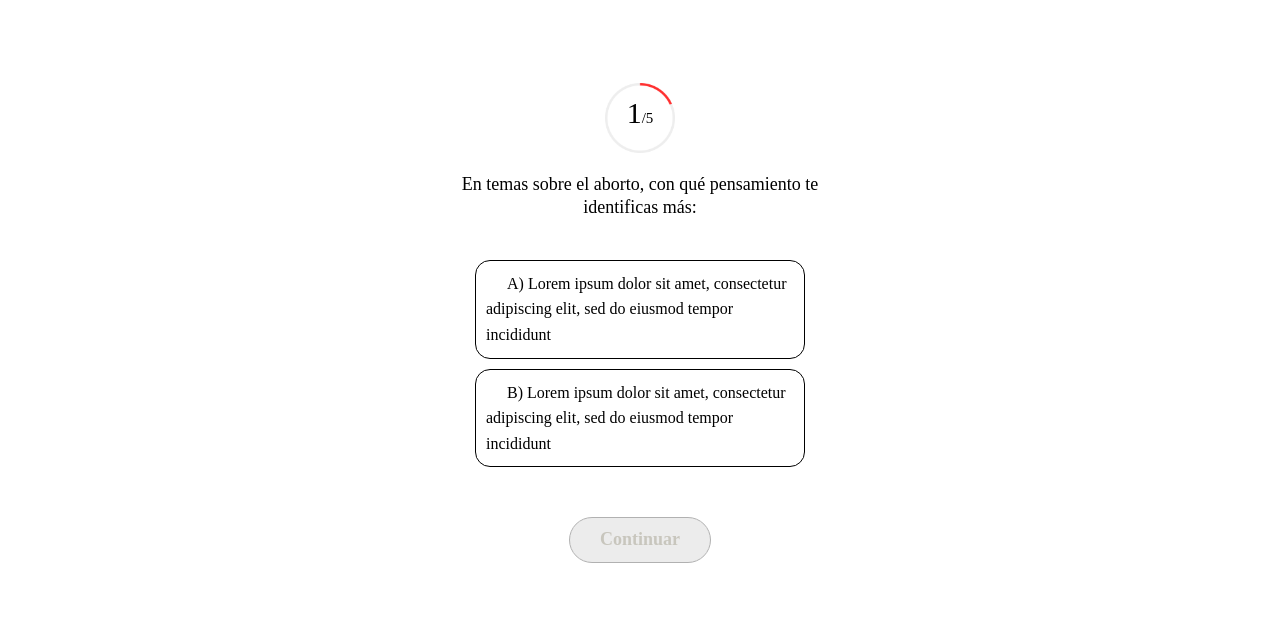
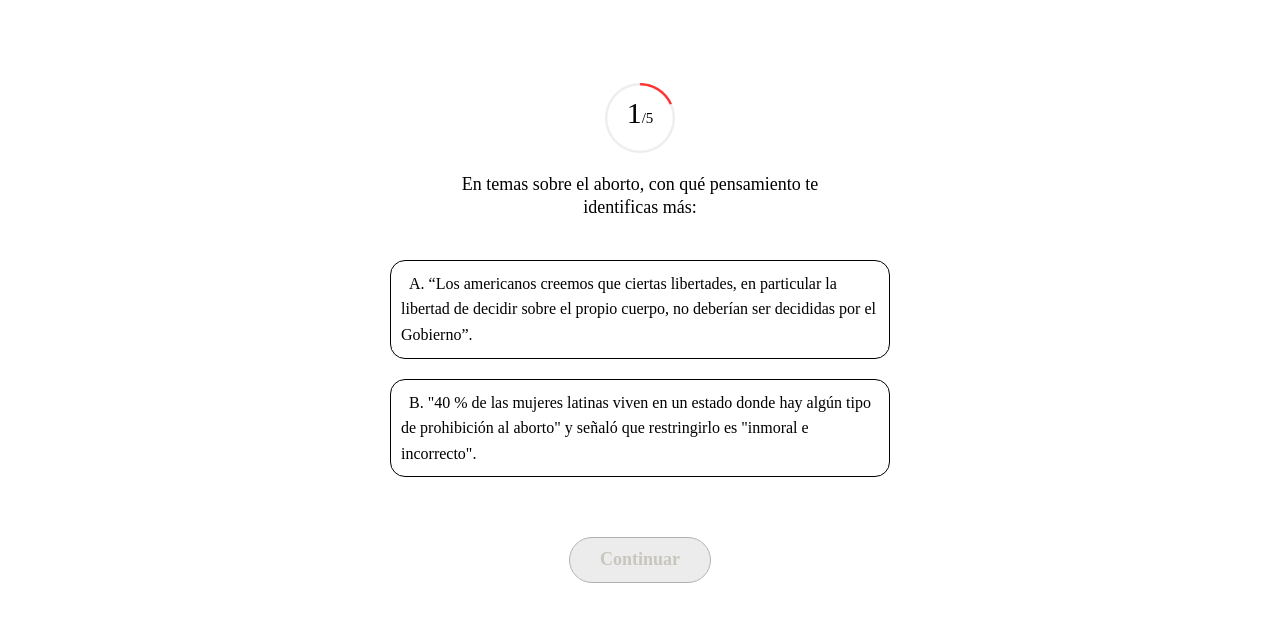
Before and after one commit to nuevasnarrativasec/trivia-trump-harris, a plain HTML site: page index.html in a window 1280 px wide. Both pictures are taken after a click on the button "Empezar". Shown: the part 107-728 px from the top of the page. Drawn offline with nearby package versions, Linux system fonts and the light colour scheme.

Commit message:
texto opciones

```diff
--- a/css/style.css
+++ b/css/style.css
@@ -161,7 +161,7 @@ body{
         box-sizing: border-box;
         display: inline-block;
         margin: 0 20px;
-        max-width: 330px;
+        max-width: 500px;
         text-align: left;
         vertical-align: top;
     }
@@ -232,12 +232,13 @@ body{
                 cursor: pointer;
                 display: block;
                 font: 16px / 1.6 "Noto Serif KR", serif;
-                margin-bottom: 10px;
+                margin-bottom: 20px;
                 padding: 10px;
             }
                 input[type=radio]{
                     accent-color: #F3D264;
                     opacity: 0;
+                    width: 0;
                 }
                 .box-main-trivia .question label:hover,
                 label.active{
@@ -475,7 +476,7 @@ body{
             height: 100%;
             left: inherit;
             padding-bottom: 50px;
-            padding-top: 100px;
+            padding-top: 20px;
             position: relative;
             transform: inherit;
             top: inherit;
--- a/index.html
+++ b/index.html
@@ -15,7 +15,7 @@
     <link rel="preconnect" href="https://fonts.gstatic.com" crossorigin>
     <link href="https://fonts.googleapis.com/css2?family=Noto+Serif+KR:wght@200..900&display=swap" rel="stylesheet">
 
-    <link rel="stylesheet" href="./css/style.css?v5">
+    <link rel="stylesheet" href="./css/style.css?v6">
 
     <style>
         #gpt_zocalo,
@@ -95,8 +95,8 @@
                 </h6>
                 <p>En temas sobre el aborto, con qué pensamiento te identificas más:</p>
                 <div class="box-preguntas">
-                    <label><input type="radio" name="q1" value="Trump">A) Lorem ipsum dolor sit amet, consectetur adipiscing elit, sed do eiusmod tempor incididunt</label>
-                    <label><input type="radio" name="q1" value="Harris">B) Lorem ipsum dolor sit amet, consectetur adipiscing elit, sed do eiusmod tempor incididunt</label>
+                    <label><input type="radio" name="q1" value="Trump">A. “Los americanos creemos que ciertas libertades, en particular la libertad de decidir sobre el propio cuerpo, no deberían ser decididas por el Gobierno”.</label>
+                    <label><input type="radio" name="q1" value="Harris">B. "40 % de las mujeres latinas viven en un estado donde hay algún tipo de prohibición al aborto" y señaló que restringirlo es "inmoral e incorrecto".</label>
                 </div>
                 <div class="box-botones">
                     <button class="siguiente" type="button" onclick="nextQuestion(1)" disabled>Continuar</button>
@@ -109,8 +109,8 @@
                 </h6>
                 <p class="small">En temas sobre el aborto, con qué pensamiento te identificas más:</p>
                 <div class="box-preguntas">
-                    <label><input type="radio" name="q2" value="Trump">A) Lorem ipsum dolor sit amet, consectetur adipiscing elit, sed do eiusmod tempor incididunt</label>
-                    <label><input type="radio" name="q2" value="Harris">B) Lorem ipsum dolor sit amet, consectetur adipiscing elit, sed do eiusmod tempor incididunt</label>
+                    <label><input type="radio" name="q2" value="Trump">A. “Los americanos creemos que ciertas libertades, en particular la libertad de decidir sobre el propio cuerpo, no deberían ser decididas por el Gobierno”.</label>
+                    <label><input type="radio" name="q2" value="Harris">B. "40 % de las mujeres latinas viven en un estado donde hay algún tipo de prohibición al aborto" y señaló que restringirlo es "inmoral e incorrecto".</label>
                 </div>
                 <div class="box-botones">
                     <button class="previo" type="button" onclick="prevQuestion(2)">
@@ -126,8 +126,8 @@
                 </h6>
                 <p>¿Cuál es tu talento?</p>
                 <div class="box-preguntas">
-                    <label><input type="radio" name="q3" value="Trump">A) Lorem ipsum dolor sit amet, consectetur adipiscing elit, sed do eiusmod tempor incididunt</label>
-                    <label><input type="radio" name="q3" value="Harris">B) Lorem ipsum dolor sit amet, consectetur adipiscing elit, sed do eiusmod tempor incididunt</label>
+                    <label><input type="radio" name="q3" value="Trump">A. “Los americanos creemos que ciertas libertades, en particular la libertad de decidir sobre el propio cuerpo, no deberían ser decididas por el Gobierno”.</label>
+                    <label><input type="radio" name="q3" value="Harris">B. "40 % de las mujeres latinas viven en un estado donde hay algún tipo de prohibición al aborto" y señaló que restringirlo es "inmoral e incorrecto".</label>
                 </div>
                 <div class="box-botones">
                     <button class="previo" type="button" onclick="prevQuestion(3)">
@@ -143,8 +143,8 @@
                 </h6>
                 <p>¿Cómo sería una clase perfecta para ti?</p>
                 <div class="box-preguntas">
-                    <label><input type="radio" name="q4" value="Trump">A) Lorem ipsum dolor sit amet, consectetur adipiscing elit, sed do eiusmod tempor incididunt</label>
-                    <label><input type="radio" name="q4" value="Harris">B) Lorem ipsum dolor sit amet, consectetur adipiscing elit, sed do eiusmod tempor incididunt</label>
+                    <label><input type="radio" name="q4" value="Trump">A. “Los americanos creemos que ciertas libertades, en particular la libertad de decidir sobre el propio cuerpo, no deberían ser decididas por el Gobierno”.</label>
+                    <label><input type="radio" name="q4" value="Harris">B. "40 % de las mujeres latinas viven en un estado donde hay algún tipo de prohibición al aborto" y señaló que restringirlo es "inmoral e incorrecto".</label>
                 </div>
                 <div class="box-botones">
                     <button class="previo" type="button" onclick="prevQuestion(4)">
@@ -160,8 +160,8 @@
                 </h6>
                 <p>¿Cómo sería una clase perfecta para ti?</p>
                 <div class="box-preguntas">
-                    <label><input type="radio" name="q5" value="Trump">A) Lorem ipsum dolor sit amet, consectetur adipiscing elit, sed do eiusmod tempor incididunt</label>
-                    <label><input type="radio" name="q5" value="Harris">B) Lorem ipsum dolor sit amet, consectetur adipiscing elit, sed do eiusmod tempor incididunt</label>
+                    <label><input type="radio" name="q5" value="Trump">A. “Los americanos creemos que ciertas libertades, en particular la libertad de decidir sobre el propio cuerpo, no deberían ser decididas por el Gobierno”.</label>
+                    <label><input type="radio" name="q5" value="Harris">B. "40 % de las mujeres latinas viven en un estado donde hay algún tipo de prohibición al aborto" y señaló que restringirlo es "inmoral e incorrecto".</label>
                 </div>
                 <div class="box-botones">
                     <button class="previo" type="button" onclick="prevQuestion(5)">
```
